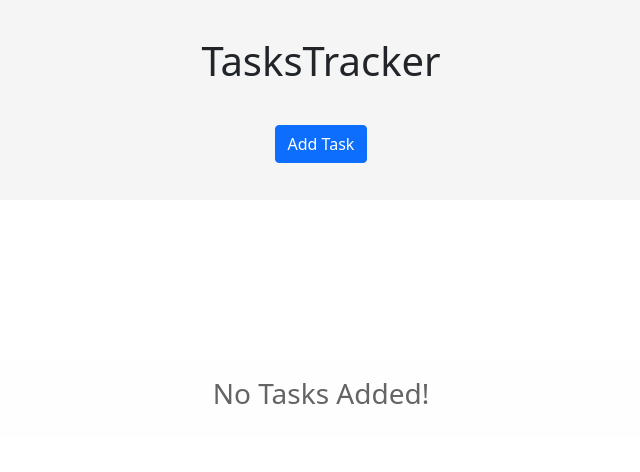
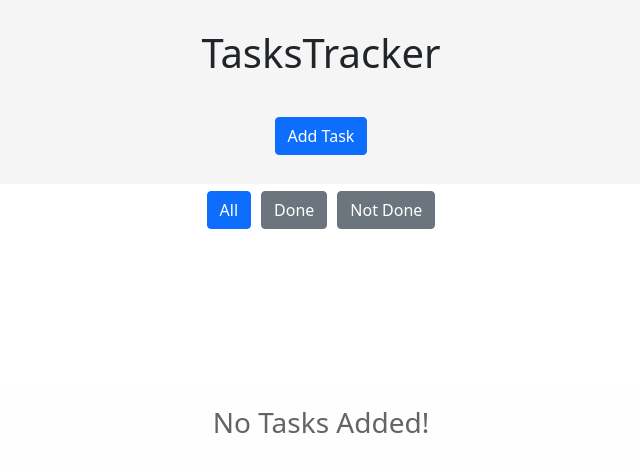
Before and after one commit to GSG-G11/TasksTracker, a React (Create React App) app: page / in a window 1280 px wide. Shown: the top 472 px of the page, without its empty margins (319-959 px from the left). Built offline with nearby package versions, Linux system fonts and the light colour scheme.

Commit message:
filter tasks Relates #30

```diff
--- a/src/App.css
+++ b/src/App.css
@@ -8,7 +8,7 @@
   display: flex;
   justify-content: center;
   align-items: center;
-  height: 25vh;
+  height: 23vh;
   width: 100%;
   background-color: whitesmoke;
 }
@@ -25,7 +25,7 @@
   box-shadow: 0px 3px 50px #a5a5a5;
   display: flex;
   flex-direction: column;
-  margin: 10px 30px 0 30px;
+  margin: 4px 30px 0 0px;
 }
 
 .card-top {
@@ -57,12 +57,12 @@
 }
 
 .task-container {
-  min-height: 75vh;
+  min-height: 68vh;
   width: 100%;
   display: flex;
   justify-content: center;
   flex-wrap: wrap;
-  padding: 20px 100px;
+  padding: 0px 100px 20px 100px;
 }
 
 .mt-3 {
--- a/src/App.js
+++ b/src/App.js
@@ -1,11 +1,10 @@
-/* eslint-disable react/no-unused-state */
 import React, { Component } from 'react';
 import { v4 as uuidv4 } from 'uuid';
 import { Alert } from 'reactstrap';
 import 'bootstrap/dist/css/bootstrap.min.css';
-import AddTodoForm from './components/AddTodoForm';
-import CardsContainer from './components/CardsContainer';
-import Header from './components/Header';
+import {
+  AddTodoForm, CardsContainer, Header, TasksFilter,
+} from './components';
 import './App.css';
 
 class App extends Component {
@@ -17,6 +16,7 @@ class App extends Component {
       taskDescription: '',
       editIndex: -1,
       todoListArr: [],
+      selected: 'all',
     };
   }
 
@@ -30,6 +30,7 @@ class App extends Component {
   };
 
   handleChange = (e) => {
+    if (!e.target) return;
     const { name, value } = e.target;
     this.setState({ [name]: value });
   };
@@ -85,11 +86,12 @@ class App extends Component {
 
   render() {
     const {
-      modal, taskName, taskDescription, todoListArr,
+      modal, taskName, taskDescription, todoListArr, selected,
     } = this.state;
     return (
       <>
         <Header toggle={this.toggle} />
+        <TasksFilter handleChange={this.handleChange} selected={selected} />
         {
           todoListArr.length === 0 ? (
             <Alert color="light" className="alert">
@@ -97,7 +99,7 @@ class App extends Component {
             </Alert>
           ) : (
             <CardsContainer
-              todoListArr={todoListArr}
+              todoListArr={todoListArr.filter(({ isDone }) => (selected === 'all') || (selected === 'done' && isDone) || (selected === 'notdone' && !isDone))}
               handleEdit={this.handleEdit}
               handleDelete={this.handleDelete}
               handleDone={this.handleDone}
--- a/src/components/CardsContainer.jsx
+++ b/src/components/CardsContainer.jsx
@@ -30,12 +30,12 @@ CardsContainer.propTypes = {
   handleEdit: PropTypes.func.isRequired,
   handleDelete: PropTypes.func.isRequired,
   handleDone: PropTypes.func.isRequired,
-  todoListArr: PropTypes.arrayOf({
+  todoListArr: PropTypes.arrayOf(PropTypes.shape({
     id: PropTypes.string,
-    isDone: PropTypes.bool,
     taskName: PropTypes.string,
     taskDescription: PropTypes.string,
-  }).isRequired,
+    isDone: PropTypes.bool,
+  })).isRequired,
 };
 
 export default CardsContainer;
--- /dev/null
+++ b/src/components/TasksFilter.jsx
@@ -0,0 +1,30 @@
+/* eslint-disable jsx-a11y/click-events-have-key-events */
+/* eslint-disable jsx-a11y/no-noninteractive-element-interactions */
+import React from 'react';
+import PropTypes from 'prop-types';
+
+function TasksFilter({ selected, handleChange }) {
+  return (
+    <div style={{ margin: '7px auto', width: 'fit-content' }}>
+      <label style={{ margin: '0 5px' }} className={selected === 'all' ? 'btn btn-primary' : 'btn btn-secondary'} htmlFor="all" onClick={(e) => { e.target = e.target.firstElementChild; handleChange(e); }}>
+        All
+        <input type="radio" onChange={handleChange} checked={selected === 'all'} value="all" name="selected" id="all" style={{ display: 'none' }} />
+      </label>
+      <label style={{ margin: '0 5px' }} className={selected === 'done' ? 'btn btn-primary' : 'btn btn-secondary'} htmlFor="done" onClick={(e) => { e.target = e.target.firstElementChild; handleChange(e); }}>
+        Done
+        <input type="radio" onChange={handleChange} checked={selected === 'done'} value="done" name="selected" id="done" style={{ display: 'none' }} />
+      </label>
+      <label style={{ margin: '0 5px' }} className={selected === 'notdone' ? 'btn btn-primary' : 'btn btn-secondary'} htmlFor="notdone" onClick={(e) => { e.target = e.target.firstElementChild; handleChange(e); }}>
+        Not Done
+        <input type="radio" onChange={handleChange} checked={selected === 'notdone'} value="notdone" name="selected" id="notdone" style={{ display: 'none' }} />
+      </label>
+    </div>
+  );
+}
+
+TasksFilter.propTypes = {
+  handleChange: PropTypes.func.isRequired,
+  selected: PropTypes.string.isRequired,
+};
+
+export default TasksFilter;
--- /dev/null
+++ b/src/components/index.js
@@ -0,0 +1,9 @@
+import AddTodoForm from './AddTodoForm';
+import Header from './Header';
+import TasksFilter from './TasksFilter';
+import CardsContainer from './CardsContainer';
+import TodoCard from './TodoCard';
+
+export {
+  AddTodoForm, Header, TasksFilter, CardsContainer, TodoCard,
+};
```
